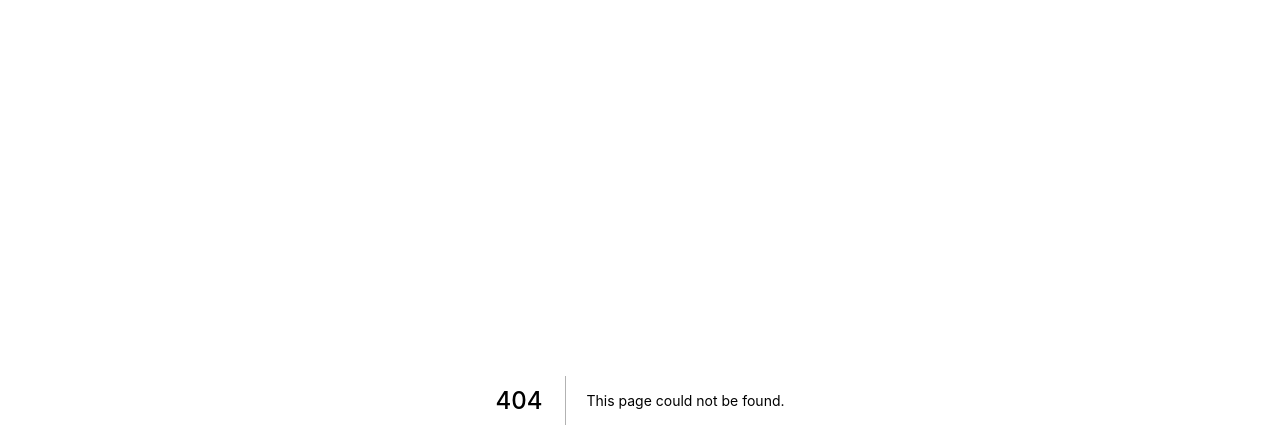
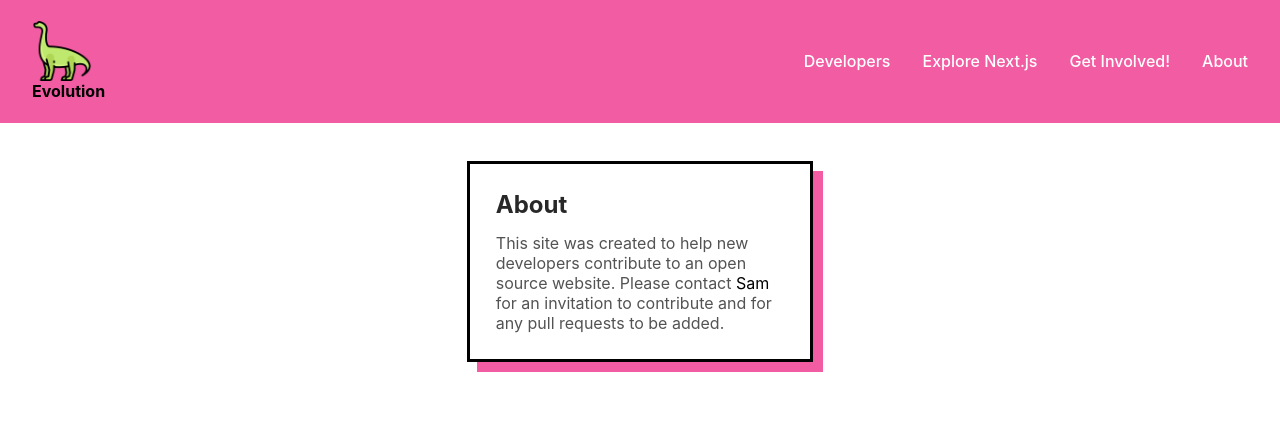
Before and after one commit to SamSamskies/evolution, a Next.js app: page /About in a window 1280 px wide. Before the commit this address had no page. Shown: the top 448 px of the page. Built offline with nearby package versions, Linux system fonts and the light colour scheme.

Commit message:
added an about page and componentized the navbar

```diff
--- /dev/null
+++ b/components/AboutInfo.js
@@ -0,0 +1,15 @@
+import styles from './css/AboutInfo.module.css'
+
+const AboutInfo = () => {
+    return (
+        <div className={styles.about}>
+            <h1>About</h1>
+            <p>
+                This site was created to help new developers contribute to an open source website. Please contact <a href="https://github.com/SamSamskies">Sam</a> for an invitation to contribute and for any
+                pull requests to be added.
+            </p>
+        </div>
+    )
+}
+
+export default AboutInfo
--- a/components/Contributors.js
+++ b/components/Contributors.js
@@ -15,6 +15,7 @@ export default function Contributors() {
         { name: "Hannah", githubLink: "https://github.com/hannahlivnat" },
         { name: "Megan", githubLink: "https://github.com/mcdevittbass" },
         { name: "Emily", githubLink: "https://github.com/eaquin1" },
+        { name: "Jensen", githubLink: "https://github.com/devdav1999"}
     ];
 
     const ContributorLink = ({ person }) => (
--- /dev/null
+++ b/components/NavBar.js
@@ -0,0 +1,21 @@
+import styles from './css/Header.module.css';
+
+
+const NavBar = () => {
+
+    return (
+      <React.Fragment>
+        <nav className={styles.navbar}>
+          <h4 className={styles.brandlogo}><img src="./icons/dinosaur.png" width="60" /><a href="/">Evolution</a></h4>
+          <ul>
+            <li><a href="#contributor-section">Developers</a></li>
+            <li><a href="#card-section">Explore Next.js</a></li>
+            <li><a href="https://github.com/SamSamskies/evolution" target="_blank">Get Involved!</a></li>
+            <li><a href="/About">About</a></li>
+          </ul>
+        </nav>
+      </React.Fragment>
+    )
+}
+
+export default NavBar;
--- /dev/null
+++ b/components/css/AboutInfo.module.css
@@ -0,0 +1,9 @@
+.about {
+    box-sizing: border-box;
+    padding: 2%;
+    width: 27%;
+    margin-left: auto;
+    margin-right: auto;
+    border: 3px solid black;
+    box-shadow: 10px 10px 0 var(--pink);
+}
--- /dev/null
+++ b/pages/About.js
@@ -0,0 +1,16 @@
+import NavBar from "../components/NavBar"
+import AboutInfo from "../components/AboutInfo"
+import globalStyles from "../styles/global";
+
+
+export default function About() {
+    return (
+        <div className="container">
+            <NavBar />
+            <AboutInfo />
+            <style jsx global>
+                {globalStyles}
+            </style>
+        </div>
+    );
+}
--- a/pages/index.js
+++ b/pages/index.js
@@ -1,7 +1,7 @@
 import Head from "next/head";
 import Header from "../components/Header";
 import Footer from "../components/Footer";
-import Cards from "../components/Cards";
+import NavBar from "../components/NavBar";
 
 // Importing stylesheets
 import globalStyles from "../styles/global";
@@ -13,6 +13,7 @@ export default function Home() {
                 <title>Evolution</title>
                 <link rel="icon" href="/favicon.ico" />
             </Head>
+            <NavBar />
             <Header />
             <Footer />
             <style jsx global>
```
Also changed, not shown: components/Header.js (+1 -8 lines).
